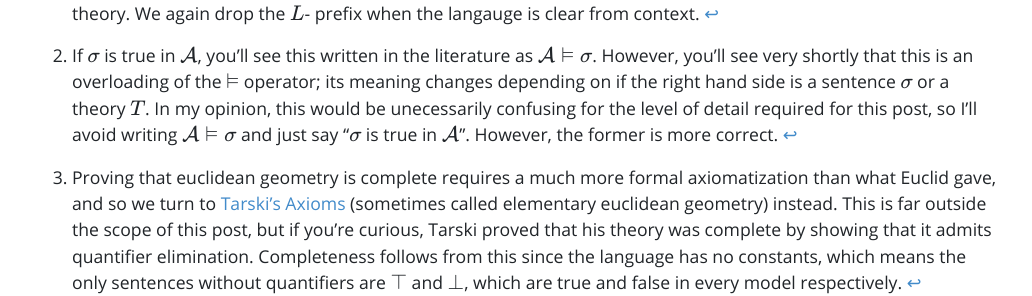
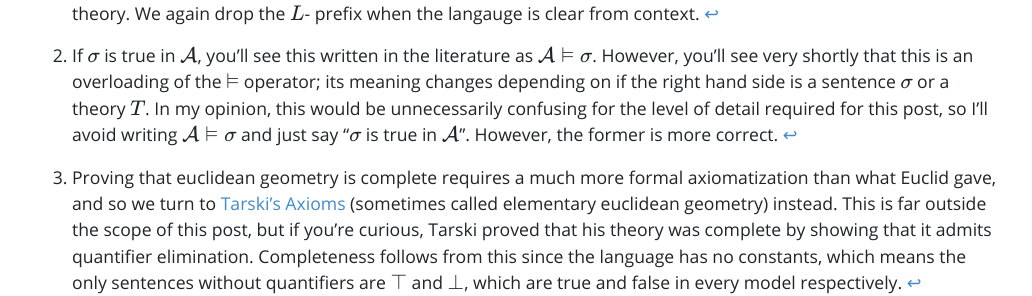
Before and after one commit to Liam-DeVoe/liam-devoe.github.io, a Jekyll site: the page built from _posts/2022-03-16-godels-incompleteness-theorem.md, in a window 1280 px wide and 900 px high, scrolled down 9545 px. Shown: the part 226-522 px from the top of the window, without its empty margins (123-1155 px from the left). Built offline with Jekyll 4.4.1, drawn with Linux system fonts in a browser that asks for light colours; nearby versions of some CDN libraries; some web fonts are replaced; formulas are drawn with MathJax 3; some of the changed text lies outside the part shown.

Commit message:
fix typos

```diff
--- a/_posts/2022-03-16-godels-incompleteness-theorem.md
+++ b/_posts/2022-03-16-godels-incompleteness-theorem.md
@@ -227,7 +227,7 @@ There are also some philosophical implications I wanted to include, but I don't
 
 [^1]: Since theories consist of sentences, and sentences depend on a language, you would be right to suspect that theories also depend on a language. Formally we call a theory $T$ an $L$-theory, where L is the language of the theory. We again drop the $L$- prefix when the langauge is clear from context.
 
-[^2]: If $\sigma$ is true in $\mathcal{A}$, you'll see this written in the literature as $\mathcal{A} \vDash \sigma$. However, you'll see very shortly that this is an overloading of the $\vDash$ operator; its meaning changes depending on if the right hand side is a sentence $\sigma$ or a theory $T$. In my opinion, this would be unecessarily confusing for the level of detail required for this post, so I'll avoid writing $\mathcal{A} \vDash \sigma$ and just say "$\sigma$ is true in $\mathcal{A}$". However, the former is more correct.
+[^2]: If $\sigma$ is true in $\mathcal{A}$, you'll see this written in the literature as $\mathcal{A} \vDash \sigma$. However, you'll see very shortly that this is an overloading of the $\vDash$ operator; its meaning changes depending on if the right hand side is a sentence $\sigma$ or a theory $T$. In my opinion, this would be unnecessarily confusing for the level of detail required for this post, so I'll avoid writing $\mathcal{A} \vDash \sigma$ and just say "$\sigma$ is true in $\mathcal{A}$". However, the former is more correct.
 
 [^3]: Proving that euclidean geometry is complete requires a much more formal axiomatization than what Euclid gave, and so we turn to [Tarski's Axioms](https://en.wikipedia.org/wiki/Tarski%27s_axioms) (sometimes called elementary euclidean geometry) instead. This is far outside the scope of this post, but if you're curious, Tarski proved that his theory was complete by showing that it admits quantifier elimination. Completeness follows from this since the language has no constants, which means the only sentences without quantifiers are $\top$ and $\bot$, which are true and false in every model respectively.
 
```
Also changed, not shown: other parts of _posts/2022-03-16-godels-incompleteness-theorem.md (+1 -1 lines).
